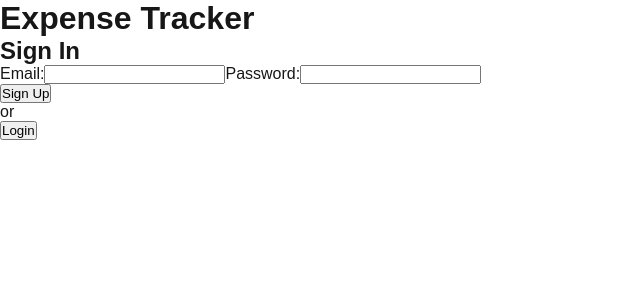
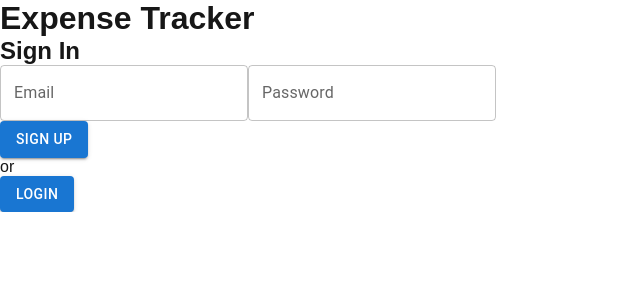
Before and after one commit to TexasR3X/expense-tracker, a Next.js app: page / in a window 1280 px wide. Shown: the top 300 px of the page, without its empty margins (0-640 px from the left). Built offline with nearby package versions, Linux system fonts and the light colour scheme; no server answers.

Commit message:
Material UI components added

```diff
--- a/src/app/layout.js
+++ b/src/app/layout.js
@@ -14,8 +14,8 @@ const geistMono = localFont({
 });
 
 export const metadata = {
-  title: "Create Next App",
-  description: "Generated by create next app",
+  title: "Expense Tracker",
+  description: "App that tracks expenses.",
 };
 
 export default function RootLayout({ children }) {
--- a/src/app/page.js
+++ b/src/app/page.js
@@ -6,6 +6,8 @@ import {
   logout,
   signUpWithEmailAndPassword,
 } from "@/services/firebase";
+import Button from "@mui/material/Button";
+import TextField from "@mui/material/TextField";
 
 export default function Home() {
     const user = useContext(FirebaseAuthContext);
@@ -38,18 +40,29 @@ export default function Home() {
             <h2>Sign In</h2>
 
             <main>
-                <label>
-                    Email:
-                    <input
-                        type="email"
-                        value={email}
-                        onChange={(event) => {
-                            setEmail(event.target.value);
-                        }}
-                    />
-                </label>
+                <TextField
+                    label="Email"
+                    id="email"
+                    type="email"
+                    onChange={(event) => setEmail(event.target.value)}
+                    variant="outlined"
+                />
+                {/* <input
+                    type="email"
+                    value={email}
+                    onChange={(event) => {
+                        setEmail(event.target.value);
+                    }}
+                /> */}
 
-                <label>
+                <TextField
+                    label="Password"
+                    id="password"
+                    type="password"
+                    onChange={(event) => setPassword(event.target.value)}
+                    variant="outlined"
+                />
+                {/* <label>
                     Password:
                     <input
                         type="password"
@@ -57,19 +70,25 @@ export default function Home() {
                             setPassword(event.target.value);
                         }}
                     />
-                </label>
+                </label> */}
 
                 <br/> {/* Delete this later when styles are applied. */}
 
-                <button onClick={handleLogin}>
+                <Button
+                    variant="contained"
+                    onClick={handleLogin}
+                >
                     {login ? "Login In" : "Sign Up"}
-                </button>
+                </Button>
 
                 <p>or</p>
 
-                <button onClick={() => setLogin(!login)}>
+                <Button
+                    variant="contained"
+                    onClick={() => setLogin(!login)}
+                >
                     {login ? "Create an account" : "Login"}
-                </button>
+                </Button>
             </main>
         </div>
     );
```
Also changed, not shown: package.json (+7 -2 lines), 1 other file (tests, documents, lock files or other folders).
